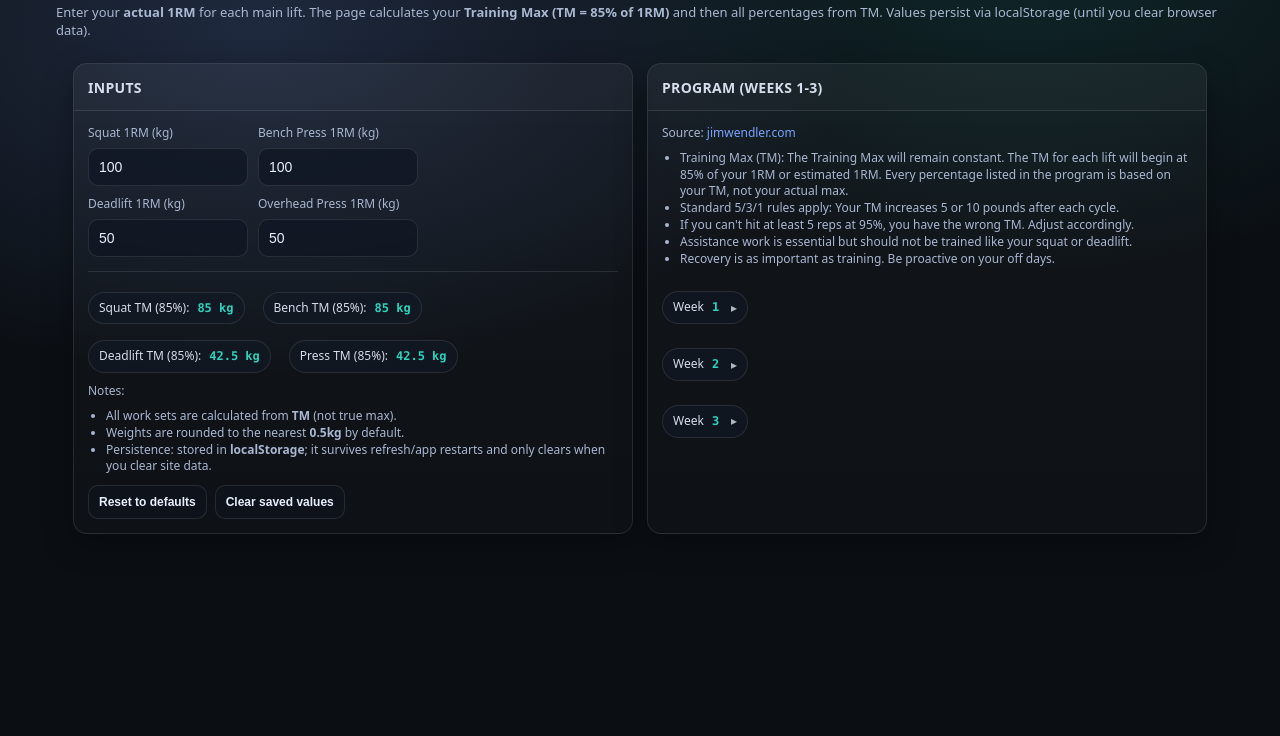
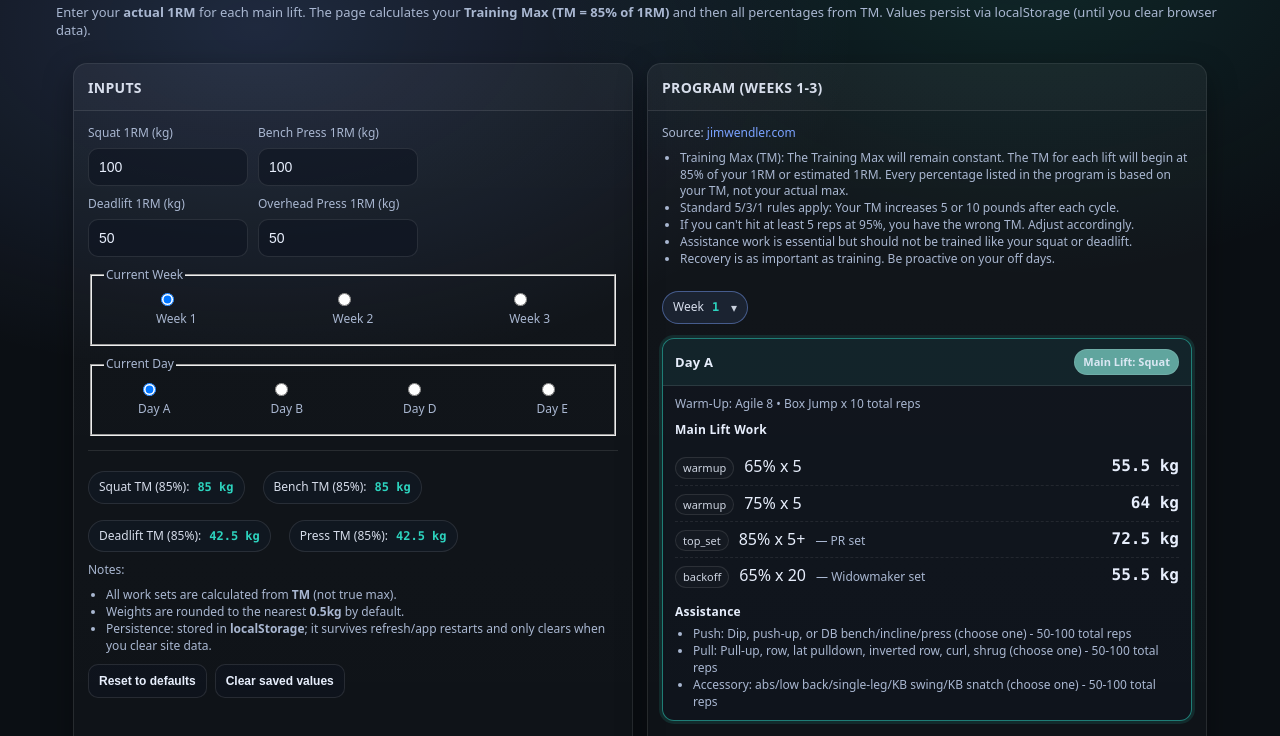
Before and after one commit to andreadg-dev/workout-training_for_hardgainers, a plain HTML site: page index.html in a window 1280 px wide. Shown: the part 53-789 px from the top of the page. Drawn offline with nearby package versions, Linux system fonts and the light colour scheme.

Commit message:
Add week and day radio buttons and automated week and add highlighting and sliding open depending on cached input

```diff
--- a/index.html
+++ b/index.html
@@ -70,6 +70,95 @@
               </div>
             </div>
 
+            <div class="row_radio" style="margin-top: 10px">
+              <div>
+                <fieldset>
+                  <legend>Current Week</legend>
+
+                  <div>
+                    <input
+                      type="radio"
+                      id="inWeek1"
+                      name="week_radio"
+                      value="1"
+                      checked
+                    />
+                    <label for="inWeek1">Week 1</label>
+                  </div>
+
+                  <div>
+                    <input
+                      type="radio"
+                      id="inWeek2"
+                      name="week_radio"
+                      value="2"
+                    />
+                    <label for="inWeek2">Week 2</label>
+                  </div>
+
+                  <div>
+                    <input
+                      type="radio"
+                      id="inWeek3"
+                      name="week_radio"
+                      value="3"
+                    />
+                    <label for="inWeek3">Week 3</label>
+                  </div>
+                </fieldset>
+              </div>
+              <div></div>
+            </div>
+
+            <div class="row_radio" style="margin-top: 10px">
+              <div>
+                <fieldset>
+                  <legend>Current Day</legend>
+
+                  <div>
+                    <input
+                      type="radio"
+                      id="inDayA"
+                      name="day_radio"
+                      value="A"
+                      checked
+                    />
+                    <label for="inDayA">Day A</label>
+                  </div>
+
+                  <div>
+                    <input
+                      type="radio"
+                      id="inDayB"
+                      name="day_radio"
+                      value="B"
+                    />
+                    <label for="inDayB">Day B</label>
+                  </div>
+
+                  <div>
+                    <input
+                      type="radio"
+                      id="inDayD"
+                      name="day_radio"
+                      value="D"
+                    />
+                    <label for="inDayD">Day D</label>
+                  </div>
+
+                  <div>
+                    <input
+                      type="radio"
+                      id="inDayE"
+                      name="day_radio"
+                      value="E"
+                    />
+                    <label for="inDayE">Day E</label>
+                  </div>
+                </fieldset>
+              </div>
+            </div>
+
             <div class="divider"></div>
 
             <div class="row">
--- a/index.js
+++ b/index.js
@@ -1,6 +1,22 @@
 (function ($) {
   const STORAGE_KEY = "hardgainers531_1rm_v1";
-  const DEFAULTS = { squat: 100, deadlift: 50, bench: 100, press: 50 };
+  const DEFAULTS = {
+    squat: 100,
+    deadlift: 50,
+    bench: 100,
+    press: 50,
+    currentWeek: 1,
+    currentDay: "A",
+  };
+
+  function escapeAttr(s) {
+    return String(s)
+      .replaceAll("&", "&amp;")
+      .replaceAll('"', "&quot;")
+      .replaceAll("'", "&#39;")
+      .replaceAll("<", "&lt;")
+      .replaceAll(">", "&gt;");
+  }
 
   function isMobileLike() {
     var ua = navigator.userAgent || "";
@@ -60,6 +76,18 @@
     $("#inBench").val(state.bench);
     $("#inDeadlift").val(state.deadlift);
     $("#inPress").val(state.press);
+
+    // Current week radios
+    $(`input[name="week_radio"][value="${state.currentWeek}"]`).prop(
+      "checked",
+      true,
+    );
+
+    // Current day:
+    $(`input[name="day_radio"][value="${state.currentDay}"]`).prop(
+      "checked",
+      true,
+    );
   }
 
   function getStateFromInputs() {
@@ -68,21 +96,20 @@
       bench: parseFloat($("#inBench").val()),
       deadlift: parseFloat($("#inDeadlift").val()),
       press: parseFloat($("#inPress").val()),
+      currentWeek: parseInt($('input[name="week_radio"]:checked').val(), 10),
+      currentDay: String($('input[name="day_radio"]:checked').val() || "A"),
     };
   }
 
   function renderProgram() {
-    var $root = $("#program");
-    $root.empty();
+    const root = $("#program");
+    root.empty();
 
-    $root.append(
-      $("<div/>")
-        .addClass("small muted")
-        .html(
-          'Source: <a href="' +
-            PROGRAM.source +
-            '" target="_blank" rel="noopener">jimwendler.com</a>',
-        ),
+    // Adding the workout program source
+    root.append(
+      `<div class="small muted">
+        Source: <a href="${escapeAttr(PROGRAM.source)}" target="_blank" rel="noopener">jimwendler.com</a>
+      </div>`,
     );
 
     var $notes = $("<div/>").addClass("note");
@@ -92,7 +119,7 @@
       $ul.append($("<li/>").text(n));
     });
     $notes.append($ul);
-    $root.append($notes);
+    root.append($notes);
 
     $.each(PROGRAM.weeks, function (_, wk) {
       var $wk = $("<div/>")
@@ -201,7 +228,7 @@
       });
 
       $wk.append($daysWrap);
-      $root.append($wk);
+      root.append($wk);
     });
   }
 
@@ -233,7 +260,18 @@
       saveState(state);
       updateTMDisplay(state);
       updateAllWeights(state);
+      applyCurrentWeekAndDayUI(state);
     });
+
+    // NEW: week/day radios
+    $('input[name="week_radio"], input[name="day_radio"]').on(
+      "change",
+      function () {
+        var state = getStateFromInputs();
+        saveState(state);
+        applyCurrentWeekAndDayUI(state);
+      },
+    );
 
     $("#btnResetDefaults").on("click", function () {
       var state = $.extend({}, DEFAULTS);
@@ -307,6 +345,49 @@
     });
   }
 
+  function dayLetterToDayName(letter) {
+    var map = { A: "Day A", B: "Day B", D: "Day D", E: "Day E" };
+    return map[String(letter || "").toUpperCase()] || null;
+  }
+
+  function applyCurrentWeekAndDayUI(state) {
+    // --- Week: open only the selected week ---
+    var weekNum = state.currentWeek;
+
+    // close all weeks
+    $(".week-days").stop(true, true).slideUp(0);
+    $(".week-days .body").stop(true, true).slideUp(0);
+    $(".week-pill").removeClass("is-open");
+
+    // open selected week
+    var $week = $('.week[data-week="' + weekNum + '"]');
+    $week.find(".week-pill").addClass("is-open");
+    $week.find(".week-days").stop(true, true).slideDown(0);
+
+    // --- Day highlight inside that week ---
+    $(".day").removeClass("is-current");
+
+    var dayName = dayLetterToDayName(state.currentDay);
+    if (!dayName) return;
+
+    // find the .day whose .title matches (Monday/Tuesday/Thursday/Friday)
+    $week.find(".day").each(function () {
+      var $day = $(this);
+      var title = $.trim($day.find(".head .title").first().text());
+
+      if (title === dayName) {
+        $day.addClass("is-current");
+
+        // Slide toggle the corresponding day
+        $day.find(".body").first().stop(true, true).slideDown(180);
+        // optional: scroll into view (nice on mobile)
+        // comment this out if you don't want auto scrolling
+        $day[0].scrollIntoView({ behavior: "smooth", block: "start" });
+        return false; // break loop
+      }
+    });
+  }
+
   $(function () {
     renderProgram();
 
@@ -315,10 +396,12 @@
     setInputsFromState(state);
     updateTMDisplay(state);
     updateAllWeights(state);
+    applyCurrentWeekAndDayUI(state);
 
     wireInputs();
     wireWeekToggle();
     setupAntiRefreshMitigations();
     showDayWorkout();
+    applyCurrentWeekAndDayUI(state);
   });
 })(jQuery);
--- a/style.css
+++ b/style.css
@@ -84,7 +84,7 @@ h1 {
   display: flex;
   flex-wrap: wrap;
   justify-content: center;
-/*   display: grid;
+  /*   display: grid;
   grid-template-columns: 1fr; */
   gap: 14px;
 }
@@ -147,6 +147,17 @@ input[type="number"]:focus {
   box-shadow: 0 0 0 3px rgba(122, 162, 255, 0.15);
 }
 
+fieldset {
+  display: flex;
+  gap: 2em;
+  justify-content: space-around;
+}
+
+legend {
+  font-size: 12px;
+  color: var(--muted);
+}
+
 .help {
   color: var(--muted);
   font-size: 12px;
@@ -202,6 +213,15 @@ input[type="number"]:focus {
   font-weight: 750;
   letter-spacing: 0.2px;
   font-size: 13px;
+}
+
+.day.is-current {
+  border-color: rgba(45, 212, 191, 0.55);
+  box-shadow: 0 0 0 3px rgba(45, 212, 191, 0.12);
+}
+
+.day.is-current .head {
+  background: rgba(45, 212, 191, 0.08);
 }
 
 .badge {
```
